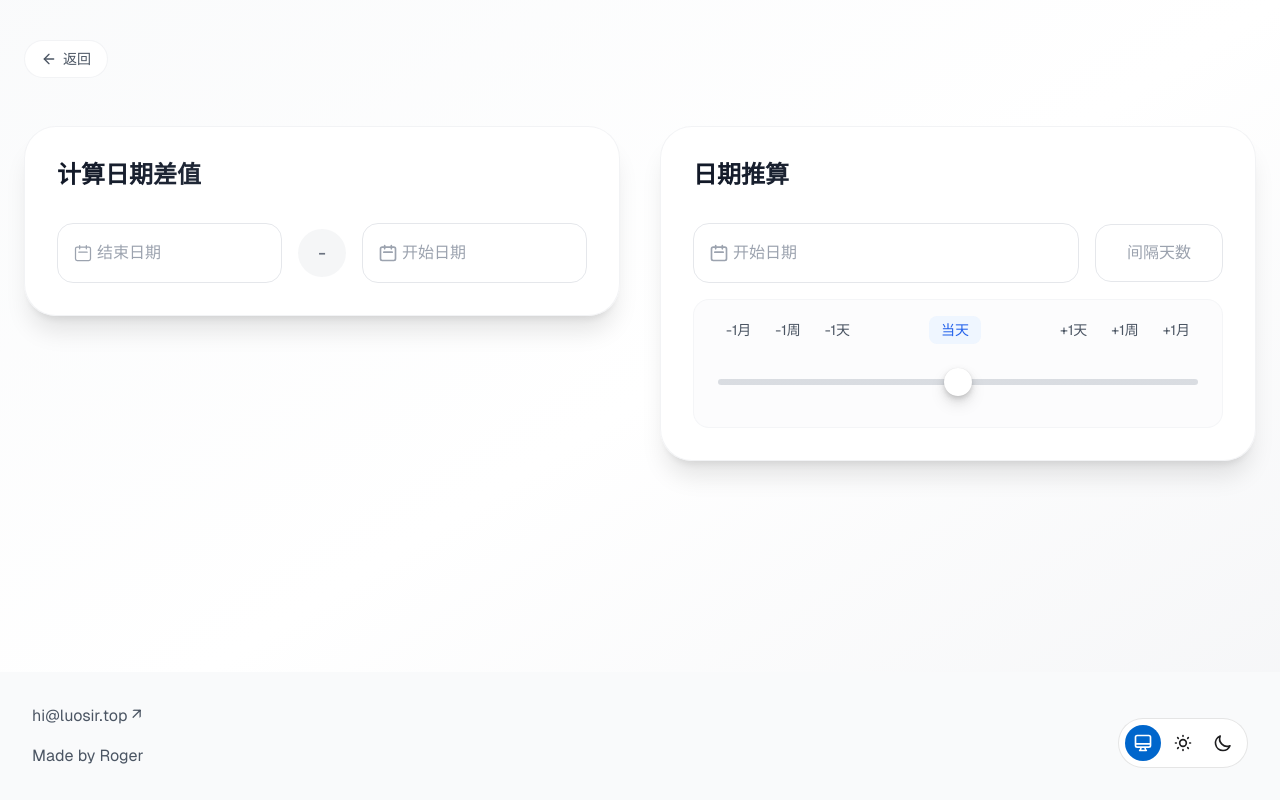
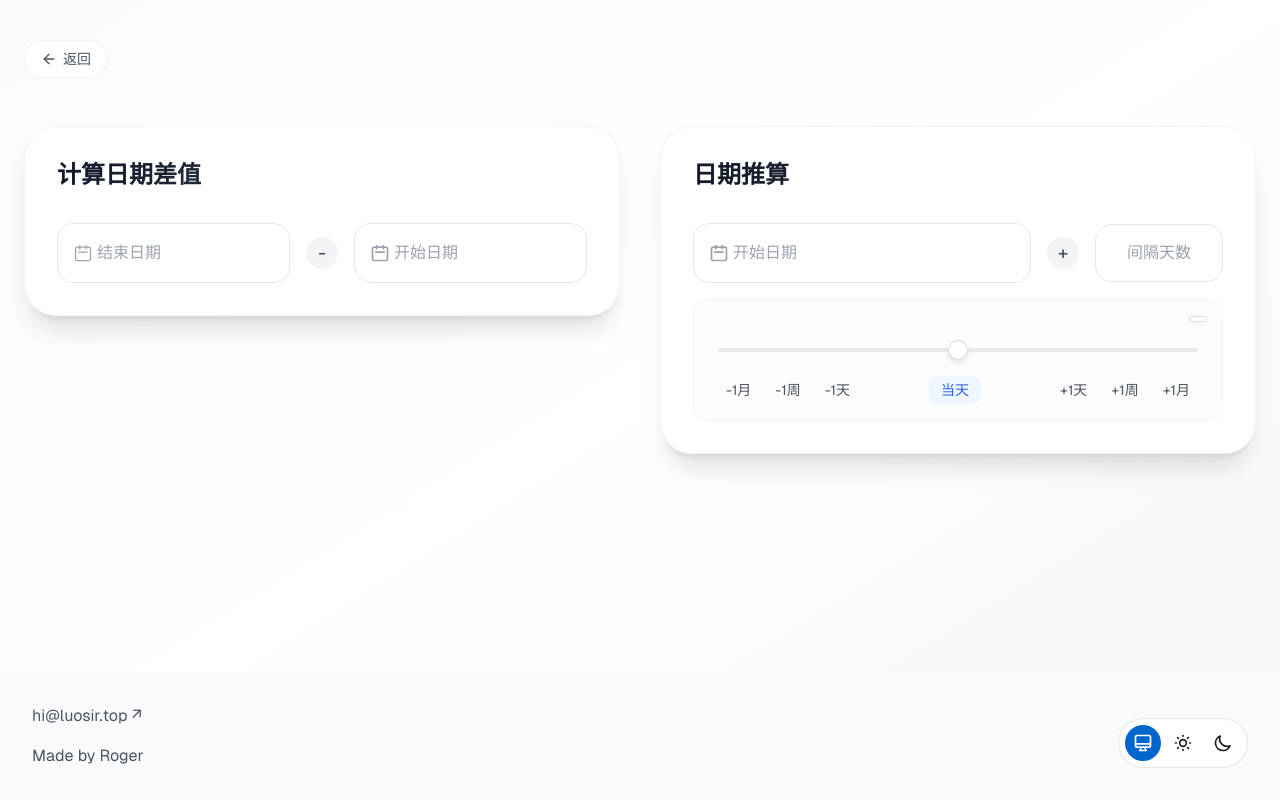
Before and after one commit to luocompany/luosir, a Next.js app: page /tools/date-tools in a window 1280 px wide. Built offline with nearby package versions, Linux system fonts and the light colour scheme.

Commit message:
日期计算样式

```diff
--- a/app/tools/date-tools/page.tsx
+++ b/app/tools/date-tools/page.tsx
@@ -1,6 +1,6 @@
 "use client";
 
-import { useState, useEffect } from 'react';
+import { useState, useEffect, useRef, useCallback } from 'react';
 import Link from 'next/link';
 import Footer from '../../components/Footer';
 import { ArrowLeft } from 'lucide-react';
@@ -70,6 +70,43 @@ export default function DateTools() {
     });
   };
 
+  const rangeRef = useRef<HTMLInputElement>(null);
+  const [thumbPosition, setThumbPosition] = useState({ x: 0, y: 0 });
+
+  useEffect(() => {
+    const range = rangeRef.current;
+    if (!range) return;
+
+    const updateThumbPosition = () => {
+      const rangeRect = range.getBoundingClientRect();
+      const value = parseInt(days || '0');
+      const min = -365;
+      const max = 365;
+      const percent = (value - min) / (max - min);
+
+      // 计算滑块中心位置
+      const x = percent * rangeRect.width;
+      const y = rangeRect.height / 2;
+
+      setThumbPosition({ x, y });
+    };
+
+    // 创建 ResizeObserver 来监听尺寸变化
+    const resizeObserver = new ResizeObserver(updateThumbPosition);
+    resizeObserver.observe(range);
+
+    // 监听值变化
+    range.addEventListener('input', updateThumbPosition);
+
+    // 初始更新
+    updateThumbPosition();
+
+    return () => {
+      resizeObserver.disconnect();
+      range.removeEventListener('input', updateThumbPosition);
+    };
+  }, [days]);
+
   return (
     <div className="min-h-screen flex flex-col bg-gradient-to-br from-gray-50/90 via-white/60 to-gray-100/90 dark:from-gray-900 dark:via-gray-900/80 dark:to-gray-800">
       <main className="flex-1 px-4 py-6 sm:px-6 sm:py-10">
@@ -122,8 +159,8 @@ export default function DateTools() {
                     </div>
                   </div>
 
-                  <div className="flex items-center justify-center w-12 h-12 rounded-full bg-gray-100/80 dark:bg-gray-700/50 backdrop-blur-xl">
-                    <span className="text-gray-500 dark:text-gray-400 text-lg font-medium">-</span>
+                  <div className="flex items-center justify-center w-8 h-8 rounded-full bg-gray-100 dark:bg-gray-700 cursor-pointer hover:bg-gray-200 dark:hover:bg-gray-600 transition-colors">
+                    <span className="text-gray-600 dark:text-gray-300 text-lg font-medium">-</span>
                   </div>
 
                   <div className="relative flex-1">
@@ -158,7 +195,7 @@ export default function DateTools() {
                 {diffDays !== null && (
                   <div className="mt-6 p-6 rounded-2xl bg-gradient-to-r from-blue-50/90 to-blue-50/50 dark:from-blue-900/30 dark:to-blue-900/10 backdrop-blur-xl border border-blue-100/80 dark:border-blue-800/30">
                     <div className="flex items-center justify-center gap-3">
-                      <span className="text-gray-600 dark:text-gray-300 text-lg">计算结��：相差</span>
+                      <span className="text-gray-600 dark:text-gray-300 text-lg">计算结</span>
                       <span className="text-3xl font-bold bg-gradient-to-r from-blue-600 to-blue-500 dark:from-blue-400 dark:to-blue-300 bg-clip-text text-transparent">
                         {diffDays}
                       </span>
@@ -200,6 +237,10 @@ export default function DateTools() {
                     </div>
                   </div>
 
+                  <div className="flex items-center justify-center w-8 h-8 rounded-full bg-gray-100 dark:bg-gray-700 cursor-pointer hover:bg-gray-200 dark:hover:bg-gray-600 transition-colors">
+                    <span className="text-gray-600 dark:text-gray-300 text-lg font-medium">+</span>
+                  </div>
+
                   <div className="relative w-32">
                     <div className="relative">
                       <input
@@ -225,7 +266,28 @@ export default function DateTools() {
                 </div>
 
                 <div className="space-y-4 bg-gray-50/50 dark:bg-gray-800/50 rounded-2xl p-4 backdrop-blur-sm border border-gray-200/30 dark:border-gray-700/30">
-                  <div className="flex items-center justify-between px-2">
+                  <div className="relative px-2">
+                    <div
+                      className="range-input-wrapper"
+                      style={{ '--value': days } as React.CSSProperties}
+                    >
+                      <input
+                        id="daysRange"
+                        type="range"
+                        min="-365"
+                        max="365"
+                        step="1"
+                        value={days}
+                        onChange={(e) => setDays(e.target.value)}
+                        className="range-input"
+                      />
+                      <div className="range-value-display">
+                        <div className="range-value-bubble">{days}</div>
+                      </div>
+                    </div>
+                  </div>
+
+                  <div className="flex items-center justify-between px-2 mt-4">
                     <div className="flex items-center gap-2">
                       <button
                         onClick={() => handleDaysChange(-30)}
@@ -275,22 +337,6 @@ export default function DateTools() {
                       </button>
                     </div>
                   </div>
-
-                  <div className="relative px-2">
-                    <input
-                      id="daysRange"
-                      type="range"
-                      min="-365"
-                      max="365"
-                      step="1"
-                      value={days}
-                      onChange={(e) => setDays(e.target.value)}
-                      className="w-full h-2 bg-gray-200 dark:bg-gray-700 rounded-lg appearance-none cursor-pointer
-                        accent-blue-500 dark:accent-blue-400
-                        focus:outline-none focus:ring-2 focus:ring-blue-500/30
-                        range-input"
-                    />
-                  </div>
                 </div>
               </div>
 
--- a/app/tools/date-tools/styles.css
+++ b/app/tools/date-tools/styles.css
@@ -88,145 +88,84 @@
   transform: translateY(-1px);
 }
 
+.range-input-wrapper {
+  position: relative;
+  width: 100%;
+  height: 44px;
+  display: flex;
+  align-items: center;
+  padding-top: 24px;
+}
+
 .range-input {
   -webkit-appearance: none;
   appearance: none;
+  width: 100%;
+  height: 4px;
   background: transparent;
   cursor: pointer;
-  height: 44px;
-  padding: 0;
   margin: 0;
+  position: relative;
+  z-index: 2;
 }
 
 .range-input::-webkit-slider-runnable-track {
-  height: 6px;
-  background: linear-gradient(
-    to right,
-    rgb(209 213 219 / 0.8),
-    rgb(209 213 219 / 0.8)
-  );
-  border-radius: 3px;
-  transition: all 0.2s ease;
-}
-
-.range-input::-moz-range-track {
-  height: 6px;
-  background: linear-gradient(
-    to right,
-    rgb(209 213 219 / 0.8),
-    rgb(209 213 219 / 0.8)
-  );
-  border-radius: 3px;
-  transition: all 0.2s ease;
+  width: 100%;
+  height: 4px;
+  background: rgba(209, 213, 219, 0.5);
+  border-radius: 2px;
 }
 
 .range-input::-webkit-slider-thumb {
   -webkit-appearance: none;
   appearance: none;
-  width: 28px;
-  height: 28px;
+  width: 20px;
+  height: 20px;
   border-radius: 50%;
   background: #ffffff;
-  border: none;
-  box-shadow: 0 0 1px rgba(0,0,0,0.1),
-              0 2px 4px rgba(0,0,0,0.1),
-              0 4px 8px rgba(0,0,0,0.1),
-              0 8px 16px rgba(0,0,0,0.1);
-  margin-top: -11px;
+  border: 1px solid rgba(209, 213, 219, 0.8);
+  margin-top: -8px;
   cursor: pointer;
-  transition: all 0.2s ease;
-}
-
-.range-input::-moz-range-thumb {
-  width: 28px;
-  height: 28px;
-  border-radius: 50%;
-  background: #ffffff;
-  border: none;
-  box-shadow: 0 0 1px rgba(0,0,0,0.1),
-              0 2px 4px rgba(0,0,0,0.1),
-              0 4px 8px rgba(0,0,0,0.1),
-              0 8px 16px rgba(0,0,0,0.1);
-  cursor: pointer;
-  transition: all 0.2s ease;
+  box-shadow: 0 2px 4px rgba(0, 0, 0, 0.05),
+              0 4px 6px rgba(0, 0, 0, 0.05);
+  position: relative;
+  z-index: 2;
+  transition: transform 0.2s ease;
 }
 
 .range-input::-webkit-slider-thumb:hover {
   transform: scale(1.1);
-  box-shadow: 0 0 1px rgba(0,0,0,0.1),
-              0 4px 8px rgba(0,0,0,0.1),
-              0 8px 16px rgba(0,0,0,0.1),
-              0 16px 32px rgba(0,0,0,0.1);
 }
 
-.range-input::-moz-range-thumb:hover {
-  transform: scale(1.1);
-  box-shadow: 0 0 1px rgba(0,0,0,0.1),
-              0 4px 8px rgba(0,0,0,0.1),
-              0 8px 16px rgba(0,0,0,0.1),
-              0 16px 32px rgba(0,0,0,0.1);
-}
-
-.range-input:active::-webkit-slider-thumb {
-  transform: scale(1.15);
-  box-shadow: 0 0 1px rgba(0,0,0,0.1),
-              0 8px 16px rgba(0,0,0,0.1),
-              0 16px 32px rgba(0,0,0,0.1),
-              0 32px 64px rgba(0,0,0,0.1);
-}
-
-.range-input:active::-moz-range-thumb {
-  transform: scale(1.15);
-  box-shadow: 0 0 1px rgba(0,0,0,0.1),
-              0 8px 16px rgba(0,0,0,0.1),
-              0 16px 32px rgba(0,0,0,0.1),
-              0 32px 64px rgba(0,0,0,0.1);
+.range-value-bubble {
+  position: absolute;
+  top: 0;
+  left: calc(((var(--value) - -365) / (365 - -365)) * 100%);
+  transform: translateX(-50%);
+  background: white;
+  padding: 2px 8px;
+  border-radius: 12px;
+  font-size: 12px;
+  font-weight: 500;
+  color: #374151;
+  pointer-events: none;
+  box-shadow: 0 2px 4px rgba(0, 0, 0, 0.05);
+  border: 1px solid rgba(209, 213, 219, 0.8);
+  transition: all 0.2s ease;
 }
 
 @media (prefers-color-scheme: dark) {
-  .range-input::-webkit-slider-runnable-track {
-    background: linear-gradient(
-      to right,
-      rgb(55 65 81 / 0.8),
-      rgb(55 65 81 / 0.8)
-    );
+  .range-input::-webkit-slider-thumb {
+    background: #111827;
+    border-color: rgba(209, 213, 219, 0.2);
   }
 
-  .range-input::-moz-range-track {
-    background: linear-gradient(
-      to right,
-      rgb(55 65 81 / 0.8),
-      rgb(55 65 81 / 0.8)
-    );
+  .range-value-bubble {
+    background: #1f2937;
+    color: #e5e7eb;
+    border-color: rgba(209, 213, 219, 0.2);
+    box-shadow: 0 2px 4px rgba(0, 0, 0, 0.2);
   }
-
-  .range-input::-webkit-slider-thumb {
-    background: #2a2a2a;
-    box-shadow: 0 0 1px rgba(255,255,255,0.1),
-                0 2px 4px rgba(0,0,0,0.5),
-                0 4px 8px rgba(0,0,0,0.5),
-                0 8px 16px rgba(0,0,0,0.5);
-  }
-
-  .range-input::-moz-range-thumb {
-    background: #2a2a2a;
-    box-shadow: 0 0 1px rgba(255,255,255,0.1),
-                0 2px 4px rgba(0,0,0,0.5),
-                0 4px 8px rgba(0,0,0,0.5),
-                0 8px 16px rgba(0,0,0,0.5);
-  }
-}
-
-.range-input::-moz-focus-outer {
-  border: 0;
-}
-
-.range-input::-webkit-slider-thumb {
-  z-index: 2;
-}
-
-.range-input::-moz-range-thumb {
-  z-index: 2;
 }
 
 input[type="number"] {
@@ -243,3 +182,77 @@ input[type="number"]::-webkit-outer-spin-button {
 .range-input::-moz-focus-outer {
   border: 0;
 }
+
+/* 添加滑块上的天数显示 */
+.range-input-wrapper {
+  position: relative;
+}
+
+/* 为滑块添加天数显示 */
+.range-input::-webkit-slider-thumb::before {
+  content: attr(data-value);
+  position: absolute;
+  top: -24px;
+  left: 50%;
+  transform: translateX(-50%);
+  background: rgba(255, 255, 255, 0.9);
+  padding: 2px 6px;
+  border-radius: 4px;
+  font-size: 12px;
+  color: #374151;
+  white-space: nowrap;
+  pointer-events: none;
+  opacity: 0;
+  transition: opacity 0.2s ease;
+}
+
+.range-input:hover::-webkit-slider-thumb::before {
+  opacity: 1;
+}
+
+/* 使用绝对定位的标签来显示天数 */
+.range-value-tooltip {
+  position: absolute;
+  top: 0;
+  left: var(--value-position);
+  transform: translateX(-50%) translateY(-24px);
+  background: white;
+  padding: 2px 6px;
+  border-radius: 4px;
+  font-size: 12px;
+  color: #374151;
+  pointer-events: none;
+  box-shadow: 0 1px 2px rgba(0, 0, 0, 0.1);
+  transition: all 0.2s ease;
+  z-index: 10;
+}
+
+@media (prefers-color-scheme: dark) {
+  .range-value-tooltip {
+    background: #1f2937;
+    color: #e5e7eb;
+    box-shadow: 0 1px 2px rgba(0, 0, 0, 0.2);
+  }
+}
+
+/* 添加一个覆盖层来显示数字 */
+.range-thumb-value {
+  position: absolute;
+  width: 36px;
+  height: 36px;
+  border-radius: 50%;
+  display: flex;
+  align-items: center;
+  justify-content: center;
+  color: #374151;
+  font-size: 12px;
+  font-weight: 500;
+  pointer-events: none;
+  user-select: none;
+}
+
+@media (prefers-color-scheme: dark) {
+  .range-thumb-value {
+    color: #e5e7eb;
+  }
+}
```
